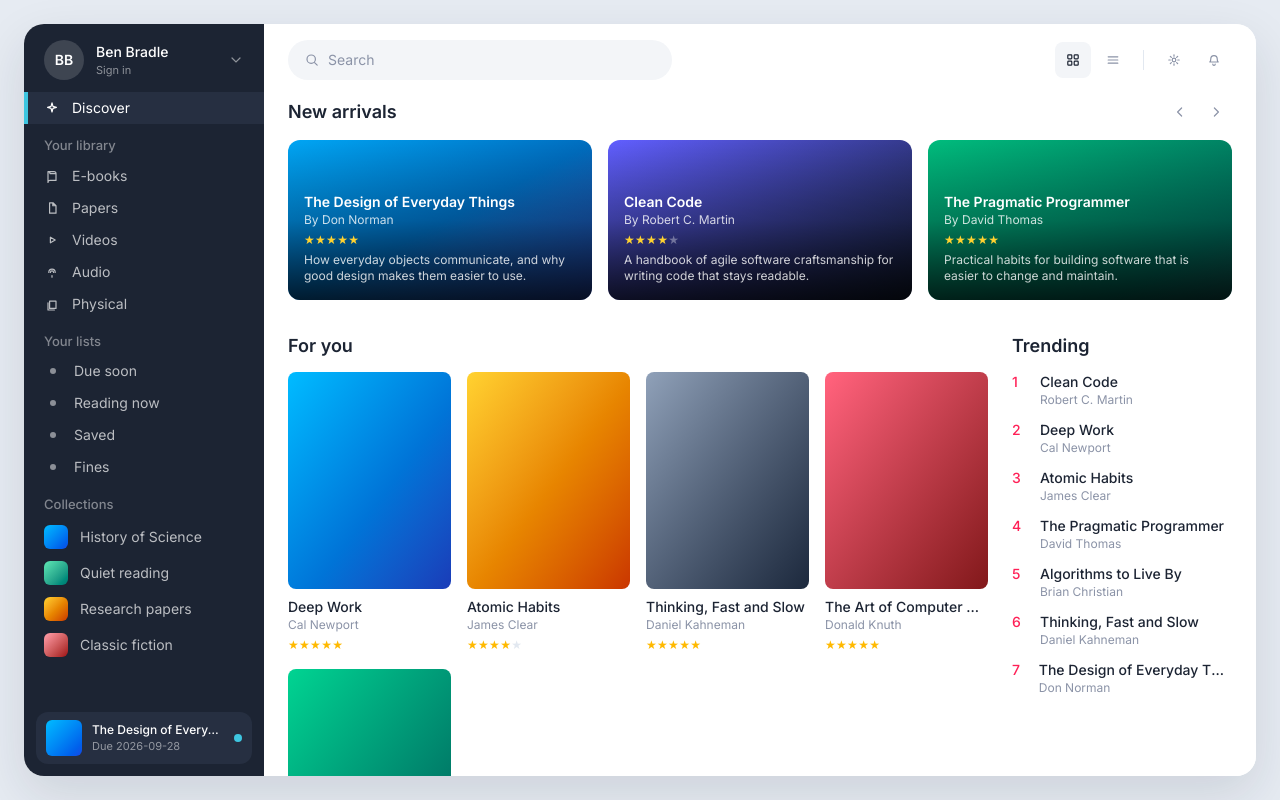
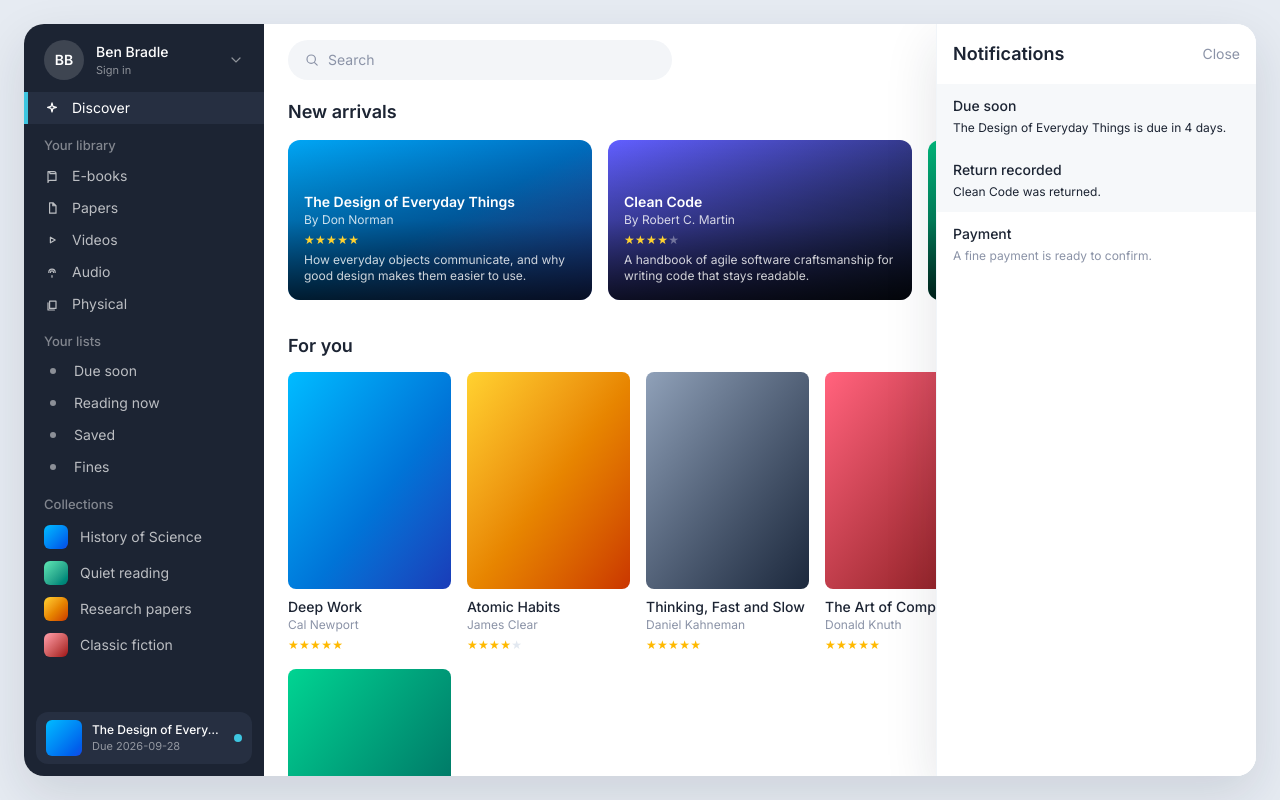
Before and after one commit to SuryaGanesh284/SOA-Project, a React (Vite) app in the folder Frontend/: page / in a window 1280 px wide. Both pictures are taken after a click on the button 1214 px from the left and 60 px from the top of the page. Built offline with nearby package versions, Linux system fonts and the light colour scheme.

Commit message:
Updated the features of Profile and Notifications options

```diff
--- a/Frontend/src/App.jsx
+++ b/Frontend/src/App.jsx
@@ -6,6 +6,8 @@ import FinesPage from './components/FinesPage.jsx'
 import ForYou from './components/ForYou.jsx'
 import LoansPage from './components/LoansPage.jsx'
 import NewArrivals from './components/NewArrivals.jsx'
+import NotificationDrawer from './components/NotificationDrawer.jsx'
+import ProfilePage from './components/ProfilePage.jsx'
 import ResourceDetail from './components/ResourceDetail.jsx'
 import SearchResults from './components/SearchResults.jsx'
 import Sidebar from './components/Sidebar.jsx'
@@ -14,7 +16,7 @@ import Trending from './components/Trending.jsx'
 import { bookByTitle, booksFor, searchCatalog, sectionLabels } from './data/catalog.js'
 import { loadFines, payFine } from './data/fines.js'
 import { borrowTitle, loadLoans, returnLoan } from './data/loans.js'
-import { clearSession, loadSession, register, signIn } from './data/session.js'
+import { clearSession, loadSession, register, saveSession, signIn } from './data/session.js'
 
 function App() {
   const [query, setQuery] = useState('')
@@ -25,6 +27,21 @@ function App() {
   const [session, setSession] = useState(() => loadSession())
   const [loans, setLoans] = useState(() => loadLoans())
   const [fines, setFines] = useState(() => loadFines())
+  const [notesOpen, setNotesOpen] = useState(false)
+  const [notes, setNotes] = useState([
+    { id: 'n1', title: 'Due soon', message: 'The Design of Everyday Things is due in 4 days.', read: false },
+    { id: 'n2', title: 'Return recorded', message: 'Clean Code was returned.', read: false },
+    { id: 'n3', title: 'Payment', message: 'A fine payment is ready to confirm.', read: true },
+  ])
+  const [profile, setProfile] = useState(() => {
+    const current = loadSession()
+    return {
+      name: current?.name || 'Ben Bradle',
+      userId: current?.role === 'ADMIN' ? 'ADM-001' : 'USR-101',
+      email: current?.email || 'user@archivalia.test',
+      phone: '9876543210',
+    }
+  })
   const activeLoan = loans.find((loan) => !loan.returnedAt)
   const searching = query.trim().length > 0
   const selectedBook = bookByTitle(selectedTitle)
@@ -71,7 +88,7 @@ function App() {
             setSelectedTitle(null)
           }}
         />
-        <main aria-label="Library window" className="flex min-w-0 flex-1 flex-col bg-white">
+        <main aria-label="Library window" className="relative flex min-w-0 flex-1 flex-col bg-white">
           <TopBar
             query={query}
             onQueryChange={(value) => {
@@ -80,9 +97,26 @@ function App() {
             }}
             view={view}
             onViewChange={setView}
+            onSettings={() => {
+              setSectionId('profile')
+              setSelectedTitle(null)
+              setQuery('')
+            }}
+            onNotifications={() => setNotesOpen(true)}
           />
           <div className="min-h-0 flex-1 overflow-y-auto pb-6">
-            {session?.role === 'ADMIN' ? (
+            {sectionId === 'profile' ? (
+              <ProfilePage
+                profile={profile}
+                onSave={(next) => {
+                  setProfile(next)
+                  if (session) {
+                    const updated = { ...session, name: next.name, email: next.email }
+                    setSession(saveSession(updated))
+                  }
+                }}
+              />
+            ) : session?.role === 'ADMIN' ? (
               <section className="px-6" aria-label="Admin shell">
                 <h2 className="text-lg font-semibold">
                   {sectionId === 'dashboard' ? 'Dashboard' : sectionId[0].toUpperCase() + sectionId.slice(1)}
@@ -122,6 +156,13 @@ function App() {
               </>
             )}
           </div>
+          {notesOpen ? (
+            <NotificationDrawer
+              notes={notes}
+              onClose={() => setNotesOpen(false)}
+              onRead={(id) => setNotes((current) => current.map((note) => (note.id === id ? { ...note, read: true } : note)))}
+            />
+          ) : null}
         </main>
       </div>
     </div>
--- /dev/null
+++ b/Frontend/src/components/NotificationDrawer.jsx
@@ -0,0 +1,28 @@
+function NotificationDrawer({ notes, onClose, onRead }) {
+  return (
+    <div className="absolute inset-y-0 right-0 z-20 flex w-80 max-w-full flex-col border-l border-slate-100 bg-white shadow-window">
+      <div className="flex items-center justify-between px-4 py-4">
+        <h2 className="text-lg font-semibold">Notifications</h2>
+        <button type="button" onClick={onClose} className="text-sm text-muted">
+          Close
+        </button>
+      </div>
+      <ul className="min-h-0 flex-1 overflow-y-auto">
+        {notes.map((note) => (
+          <li key={note.id}>
+            <button
+              type="button"
+              onClick={() => onRead(note.id)}
+              className={`w-full px-4 py-3 text-left ${note.read ? 'text-muted' : 'bg-field/70'}`}
+            >
+              <p className="text-sm font-medium text-ink">{note.title}</p>
+              <p className="mt-1 text-xs">{note.message}</p>
+            </button>
+          </li>
+        ))}
+      </ul>
+    </div>
+  )
+}
+
+export default NotificationDrawer
--- /dev/null
+++ b/Frontend/src/components/ProfilePage.jsx
@@ -0,0 +1,51 @@
+import { useState } from 'react'
+
+function ProfilePage({ profile, onSave }) {
+  const [draft, setDraft] = useState(profile)
+  const [saved, setSaved] = useState(false)
+
+  function update(field, value) {
+    setSaved(false)
+    setDraft((current) => ({ ...current, [field]: value }))
+  }
+
+  return (
+    <section className="px-6" aria-label="Profile">
+      <h2 className="text-lg font-semibold">Profile</h2>
+      <form
+        className="mt-5 max-w-md space-y-4"
+        onSubmit={(event) => {
+          event.preventDefault()
+          onSave(draft)
+          setSaved(true)
+        }}
+      >
+        <Field label="Name" value={draft.name} onChange={(value) => update('name', value)} />
+        <Field label="User ID" value={draft.userId} readOnly />
+        <Field label="Email" type="email" value={draft.email} onChange={(value) => update('email', value)} />
+        <Field label="Phone" value={draft.phone} onChange={(value) => update('phone', value)} />
+        <button type="submit" className="h-10 rounded-xl bg-navy px-4 text-sm font-medium text-white">
+          Save
+        </button>
+        {saved ? <p className="text-sm text-emerald-600">Profile saved.</p> : null}
+      </form>
+    </section>
+  )
+}
+
+function Field({ label, value, onChange, type = 'text', readOnly }) {
+  return (
+    <label className="block text-sm font-medium">
+      {label}
+      <input
+        type={type}
+        value={value}
+        readOnly={readOnly}
+        onChange={readOnly ? undefined : (event) => onChange(event.target.value)}
+        className="mt-1 h-11 w-full rounded-xl bg-field px-3 font-normal outline-none read-only:text-muted"
+      />
+    </label>
+  )
+}
+
+export default ProfilePage
--- a/Frontend/src/components/TopBar.jsx
+++ b/Frontend/src/components/TopBar.jsx
@@ -1,4 +1,4 @@
-function TopBar({ query, onQueryChange, view, onViewChange }) {
+function TopBar({ query, onQueryChange, view, onViewChange, onSettings, onNotifications }) {
   return (
     <header className="flex items-center gap-4 px-6 py-4">
       <label className="flex h-10 w-full max-w-sm items-center gap-2 rounded-full bg-field px-4 text-muted">
@@ -29,10 +29,10 @@ function TopBar({ query, onQueryChange, view, onViewChange }) {
           <ListIcon />
         </IconButton>
         <span className="mx-2 h-5 w-px bg-slate-200" />
-        <IconButton label="Settings">
+        <IconButton label="Settings" onClick={onSettings}>
           <GearIcon />
         </IconButton>
-        <IconButton label="Notifications">
+        <IconButton label="Notifications" onClick={onNotifications}>
           <BellIcon />
         </IconButton>
       </div>
--- a/Frontend/src/data/session.js
+++ b/Frontend/src/data/session.js
@@ -17,7 +17,7 @@ export function loadSession() {
   return saved ? JSON.parse(saved) : null
 }
 
-function saveSession(session) {
+export function saveSession(session) {
   localStorage.setItem(SESSION_KEY, JSON.stringify(session))
   return session
 }
```
